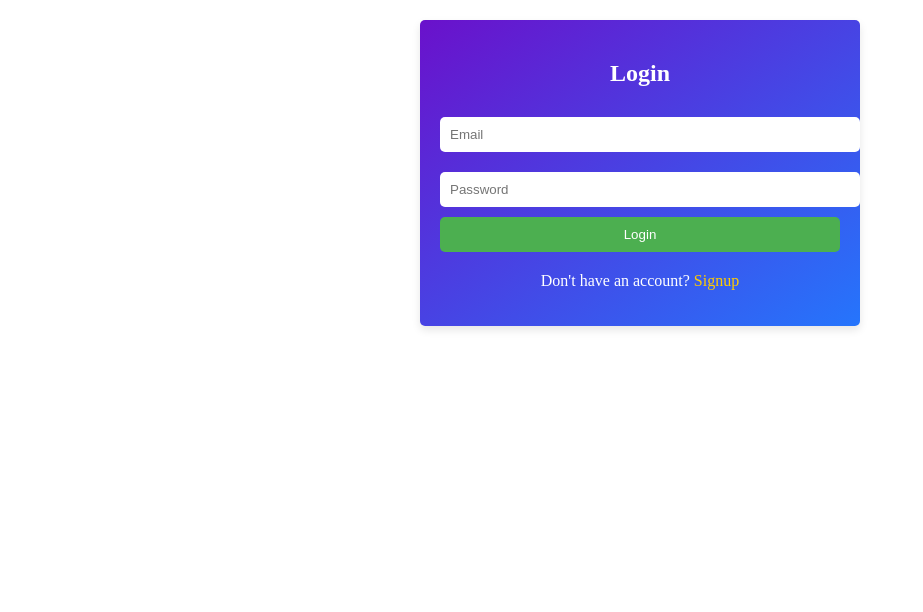
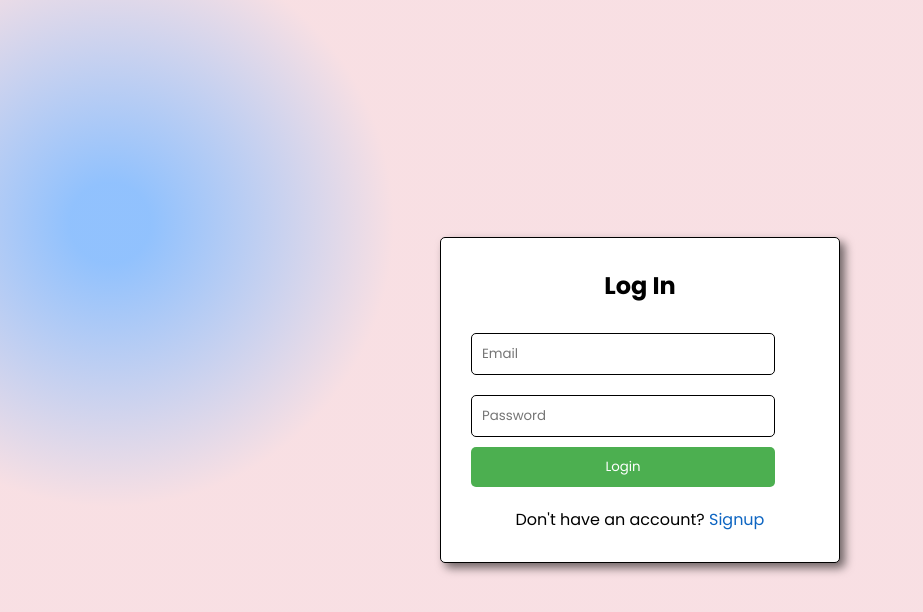
Before and after one commit to SamirShrestha332/FYP, a React (Vite) app in the folder HamroJob/: page / in a window 1280 px wide. Shown: the top 612 px of the page, without its empty margins (0-923 px from the left). Built offline with nearby package versions, Linux system fonts and the light colour scheme.

Commit message:
Updating  Style of the Login and Sign up page

```diff
--- a/HamroJob/src/component/Login.css
+++ b/HamroJob/src/component/Login.css
@@ -1,28 +1,52 @@
+@import url('https://fonts.googleapis.com/css2?family=Poppins:ital,wght@0,100;0,200;0,300;0,400;0,500;0,600;0,700;0,800;0,900;1,100;1,200;1,300;1,400;1,500;1,600;1,700;1,800;1,900&display=swap');
+*{
+  margin: 0px;
+  padding: 0px;
+  box-sizing: border-box;
+  font-family: "Poppins", serif;
+}
 .login-container {
-    background: linear-gradient(to bottom right, #6a11cb, #2575fc);
-    padding: 20px;
-    border-radius: 5px;
-    max-width: 400px;
-    margin: 20px auto;
-    color: white;
-    box-shadow: 0 4px 8px rgba(0, 0, 0, 0.1);
+  display: flex;
+  align-items: center;
+  justify-content: center;
+  padding: 30px;
+  border-radius: 5px;
+  width: 400px;
+  color: black;
+  box-shadow:5px 5px 10px rgba(0, 0, 0, 0.553);
+  border: 1px solid black;
+  background-color: rgb(255, 255, 255);
+
+
   }
+  .container{
+    display: flex;
+    width: 100%;
+    height: 100vh;
+    align-items: center;
+    justify-content: center;
+    background-image: radial-gradient( circle 311px at 8.6% 27.9%,  rgba(62,147,252,0.57) 12.9%, rgba(239,183,192,0.44) 91.2% );
 
+  }
   .login-container h2 {
     text-align: center;
     margin-bottom: 20px;
   }
 
   .login-container input {
-    width: 100%;
+    width: 90%;
     padding: 10px;
     margin: 10px 0;
     border-radius: 5px;
-    border: none;
+    border: 1px solid;
+  }
+  .login-container input:focus{
+    outline-color: #0d65c2;
+    box-shadow:0px 0px 4px #0d65c2;
   }
 
   .login-container button {
-    width: 100%;
+    width: 90%;
     padding: 10px;
     border-radius: 5px;
     border: none;
@@ -37,8 +61,11 @@
   }
 
   .login-container a {
-    color: #ffcc00;
+    color: #0d65c2;
     text-decoration: none;
+  }
+  .login-container a:hover{
+  text-decoration: underline;
   }
 
   @media (max-width: 480px) {
--- a/HamroJob/src/component/Login.jsx
+++ b/HamroJob/src/component/Login.jsx
@@ -19,9 +19,12 @@ function Login() {
   };
 
   return (
+    <div className="container">
+
+
     <div className="login-container">
       <form onSubmit={handleSubmit}>
-        <h2>Login</h2>
+        <h2>Log In</h2>
         <input
           type="email"
           placeholder="Email"
@@ -44,6 +47,7 @@ function Login() {
         </p>
       </form>
     </div>
+    </div>
   );
 }
 
--- a/HamroJob/src/component/SIgnup.css
+++ b/HamroJob/src/component/SIgnup.css
@@ -1,13 +1,24 @@
 .signup-container {
-    background: linear-gradient(to bottom right, #ff5f6d, #ffc371);
+    display: flex;
+    align-items: center;
+    justify-content: center;
     padding: 20px;
     border-radius: 5px;
     max-width: 400px;
     margin: 20px auto;
-    color: white;
-    box-shadow: 0 4px 8px rgba(0, 0, 0, 0.1);
+    box-shadow:5px 5px 10px rgba(0, 0, 0, 0.553);
+    border: 1px solid black;
+    background: white;
   }
+  .container{
+    display: flex;
+    width: 100%;
+    height: 100vh;
+    align-items: center;
+    justify-content: center;
+    background-image: radial-gradient( circle 311px at 8.6% 27.9%,  rgba(62,147,252,0.57) 12.9%, rgba(239,183,192,0.44) 91.2% );
 
+  }
   .signup-container h2 {
     text-align: center;
     margin-bottom: 20px;
@@ -19,6 +30,11 @@
     margin: 10px 0;
     border-radius: 5px;
     border: none;
+    border: 1px solid black;
+  }
+  .signup-container input:focus{
+    outline-color: #0d65c2;
+    box-shadow:0px 0px 4px #0d65c2;
   }
 
 .login-link {
@@ -71,8 +87,12 @@
 
 
   .signup-container a {
-    color: #ffcc00;
+    color: #2881c6;
     text-decoration: none;
+  }
+  .signup-container a:hover{
+    color: #2881c6;
+    text-decoration: underline;
   }
 
   @media (max-width: 480px) {
--- a/HamroJob/src/component/Signup.jsx
+++ b/HamroJob/src/component/Signup.jsx
@@ -29,9 +29,12 @@ function Signup() {
   };
 
   return (
+    <div className="container">
+
+
     <div className="signup-container">
       <form onSubmit={handleSubmit}>
-        <h2>Signup</h2>
+        <h2>Sign up</h2>
         <input
           type="text"
           placeholder="Username"
@@ -83,7 +86,7 @@ function Signup() {
             />
           </>
         )}
-        <button type="submit">Signup</button>
+        <button type="submit">Sign up</button>
 
         {/* Login Link */}
         <p className="login-link">
@@ -91,6 +94,7 @@ function Signup() {
         </p>
       </form>
     </div>
+    </div>
   );
 }
 
```
Also changed, not shown: HamroJob/src/assets/Backgroundimage.png (added), 1 other file (tests, documents, lock files or other folders).
